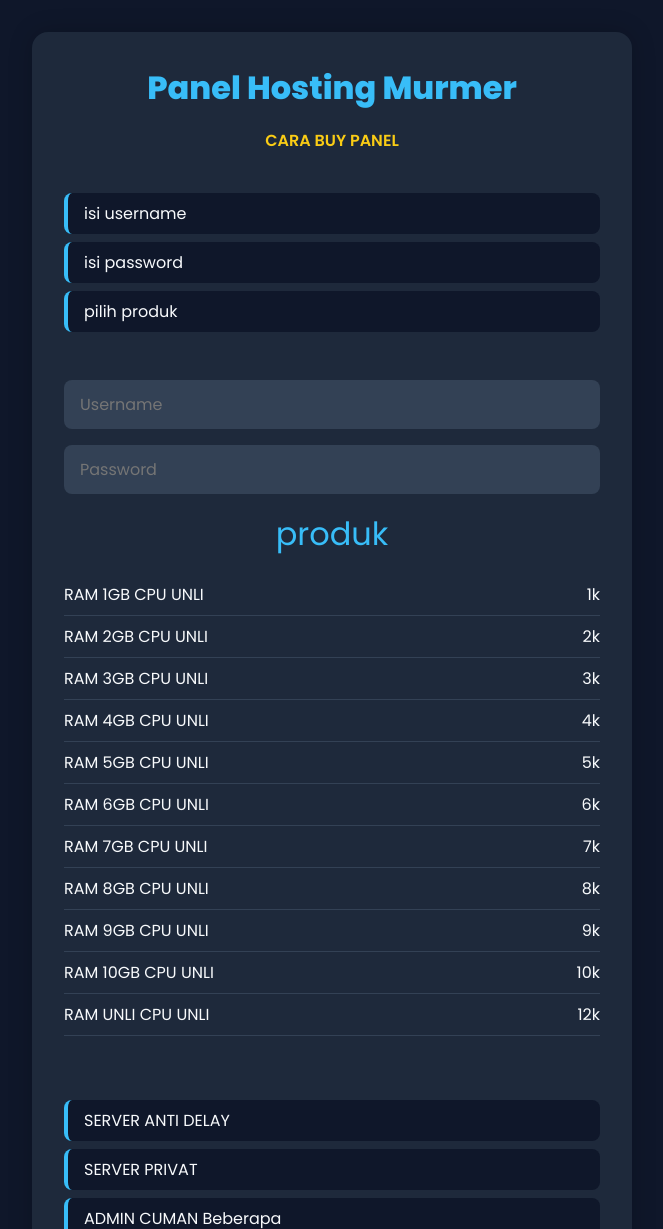
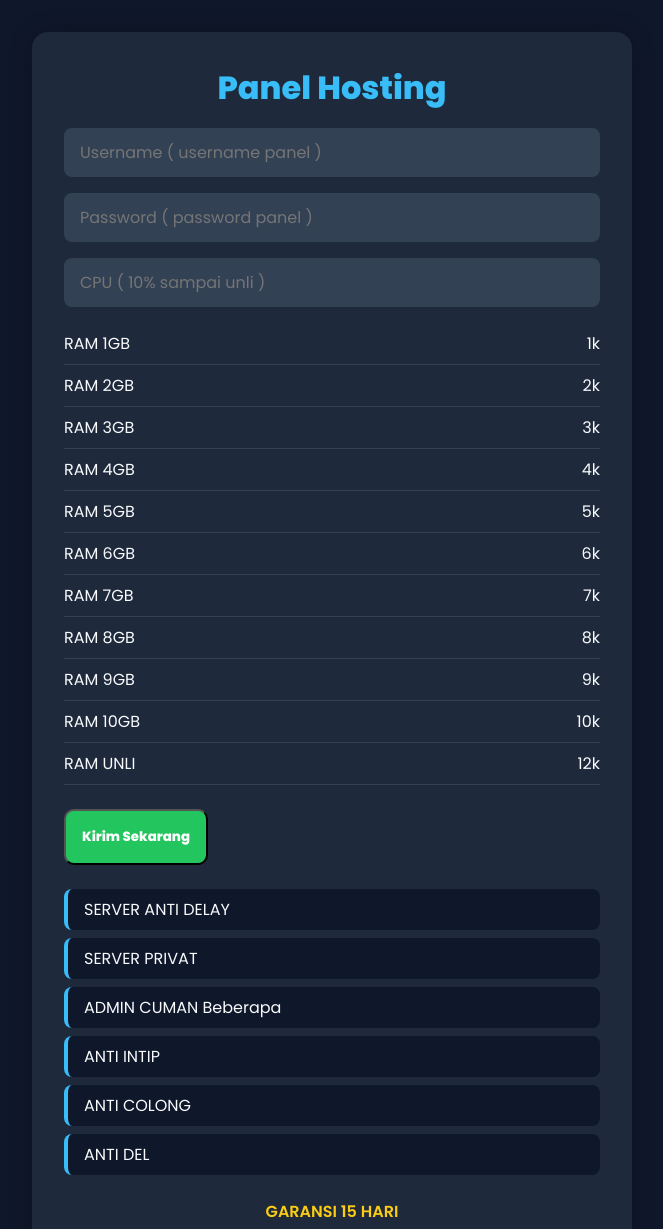
Before and after one commit to Edo-bo/Test-2, a plain HTML site: page index.html in a window 1280 px wide. Shown: the top 1229 px of the page, without its empty margins (308-971 px from the left). Drawn offline with Linux system fonts and the light colour scheme.

Commit message:
Update index.html

```diff
--- a/index.html
+++ b/index.html
@@ -1,3 +1,4 @@
+<!DOCTYPE html>
 <html lang="id">
 <head>
   <meta charset="UTF-8">
@@ -59,12 +60,6 @@
       margin-bottom: 1rem;
       color: #facc15;
     }
-    .edo {
-      text-align: center;
-      font-weight: 600;
-      margin-bottom: 1rem;
-      color: #98FB98;
-    }
     .form {
       display: flex;
       flex-direction: column;
@@ -80,7 +75,7 @@
       background: #334155;
       color: white;
     }
-    .whatsapp {
+    .whatsapp, .submit-btn {
       display: block;
       text-align: center;
       background: #22c55e;
@@ -91,23 +86,38 @@
       font-weight: bold;
       transition: 0.3s;
       margin-top: 1rem;
+      cursor: pointer;
     }
-    .whatsapp:hover {
+    .whatsapp:hover, .submit-btn:hover {
       background: #16a34a;
     }
-    .edoh {
-      text-align: center;
-      font-size: 2rem;
-      margin-bottom: 1rem;
-      color: #38bdf8;
+  </style>
+  <script>
+    let selectedRam = '';
+    let selectedHarga = '';
+
+    function pilihPaket(ram, harga) {
+      selectedRam = ram;
+      selectedHarga = harga;
+      alert(`Paket ${ram} dipilih. Klik 'Kirim sekarang' untuk mengirim ke admin.`);
     }
 
-  </style>
-  <script>
-    function pilihPaket(ram, harga) {
+    function kirimPesan() {
       const username = document.getElementById('username').value;
       const password = document.getElementById('password').value;
-      const pesan = `Halo Admin Edo, saya ingin pesan Panel Hosting:\nRAM: ${ram}\nHarga: ${harga}\nUsername: ${username}\nPassword: ${password}`;
+      const cpu = document.getElementById('cpu').value;
+
+      if (!selectedRam || !selectedHarga) {
+        alert('Silakan pilih RAM terlebih dahulu.');
+        return;
+      }
+
+      if (!username || !password || !cpu) {
+        alert('Silakan isi semua data.');
+        return;
+      }
+
+      const pesan = `Halo Admin, saya ingin pesan Panel\n\n»»————> DETAILNYA <————««\nRAM : ${selectedRam}\nCPU : ${cpu}\nHARGA : ${selectedHarga}\nUSERNAME : ${username}\nPASSWORD : ${password}`;
       const url = `https://wa.me/6285955201695?text=${encodeURIComponent(pesan)}`;
       window.open(url, '_blank');
     }
@@ -115,36 +125,29 @@
 </head>
 <body>
   <div class="container">
-    <h1>Panel Hosting Murmer</h1>
-    <div class="guarantee">CARA BUY PANEL</div>
+    <h1>Panel Hosting</h1>
+
     <div class="form">
-
-    <div class="features">
-    <div>isi username</div>
-    <div>isi password</div>
-    <div>pilih produk</div>
+      <input type="text" id="username" placeholder="Username ( username panel )" required>
+      <input type="text" id="password" placeholder="Password ( password panel )" required>
+      <input type="text" id="cpu" placeholder="CPU ( 10% sampai unli )" required>
     </div>
 
-      <input type="text" id="username" placeholder="Username" required>
-      <input type="text" id="password" placeholder="Password" required>
+    <div class="price-list">
+      <div onclick="pilihPaket('1GB', '1k')"><span>RAM 1GB</span><span>1k</span></div>
+      <div onclick="pilihPaket('2GB', '2k')"><span>RAM 2GB</span><span>2k</span></div>
+      <div onclick="pilihPaket('3GB', '3k')"><span>RAM 3GB</span><span>3k</span></div>
+      <div onclick="pilihPaket('4GB', '4k')"><span>RAM 4GB</span><span>4k</span></div>
+      <div onclick="pilihPaket('5GB', '5k')"><span>RAM 5GB</span><span>5k</span></div>
+      <div onclick="pilihPaket('6GB', '6k')"><span>RAM 6GB</span><span>6k</span></div>
+      <div onclick="pilihPaket('7GB', '7k')"><span>RAM 7GB</span><span>7k</span></div>
+      <div onclick="pilihPaket('8GB', '8k')"><span>RAM 8GB</span><span>8k</span></div>
+      <div onclick="pilihPaket('9GB', '9k')"><span>RAM 9GB</span><span>9k</span></div>
+      <div onclick="pilihPaket('10GB', '10k')"><span>RAM 10GB</span><span>10k</span></div>
+      <div onclick="pilihPaket('UNLI', '12k')"><span>RAM UNLI</span><span>12k</span></div>
     </div>
 
-    <div class="edoh">produk</div>
-    <div class="form">
-
-    <div class="price-list">
-      <div onclick="pilihPaket('1GB', '1k')"><span>RAM 1GB CPU UNLI</span><span>1k</span></div>
-      <div onclick="pilihPaket('2GB', '2k')"><span>RAM 2GB CPU UNLI</span><span>2k</span></div>
-      <div onclick="pilihPaket('3GB', '3k')"><span>RAM 3GB CPU UNLI</span><span>3k</span></div>
-      <div onclick="pilihPaket('4GB', '4k')"><span>RAM 4GB CPU UNLI</span><span>4k</span></div>
-      <div onclick="pilihPaket('5GB', '5k')"><span>RAM 5GB CPU UNLI</span><span>5k</span></div>
-      <div onclick="pilihPaket('6GB', '6k')"><span>RAM 6GB CPU UNLI</span><span>6k</span></div>
-      <div onclick="pilihPaket('7GB', '7k')"><span>RAM 7GB CPU UNLI</span><span>7k</span></div>
-      <div onclick="pilihPaket('8GB', '8k')"><span>RAM 8GB CPU UNLI</span><span>8k</span></div>
-      <div onclick="pilihPaket('9GB', '9k')"><span>RAM 9GB CPU UNLI</span><span>9k</span></div>
-      <div onclick="pilihPaket('10GB', '10k')"><span>RAM 10GB CPU UNLI</span><span>10k</span></div>
-      <div onclick="pilihPaket('UNLI', '12k')"><span>RAM UNLI CPU UNLI</span><span>12k</span></div>
-    </div>
+    <button class="submit-btn" onclick="kirimPesan()">Kirim Sekarang</button>
 
     <div class="features">
       <div>SERVER ANTI DELAY</div>
@@ -153,10 +156,10 @@
       <div>ANTI INTIP</div>
       <div>ANTI COLONG</div>
       <div>ANTI DEL</div>
-      <div>masa aktif 30 hari</div>
-      <div>GARANSI 15 HARI</div>
     </div>
-    <a class="whatsapp" href="https://wa.me/6285955201695" target="_blank">Request Chat Admin via WhatsApp</a>
+
+    <div class="guarantee">GARANSI 15 HARI</div>
+    <a class="whatsapp" href="https://wa.me/6285955201695" target="_blank">Chat Admin via WhatsApp</a>
   </div>
 </body>
 </html>
```
